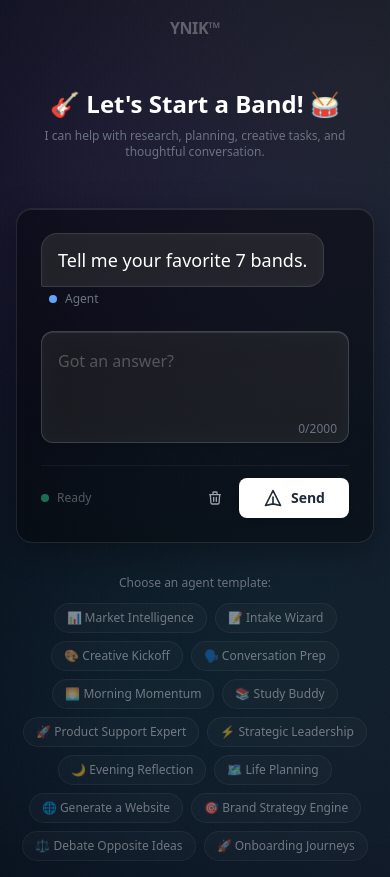
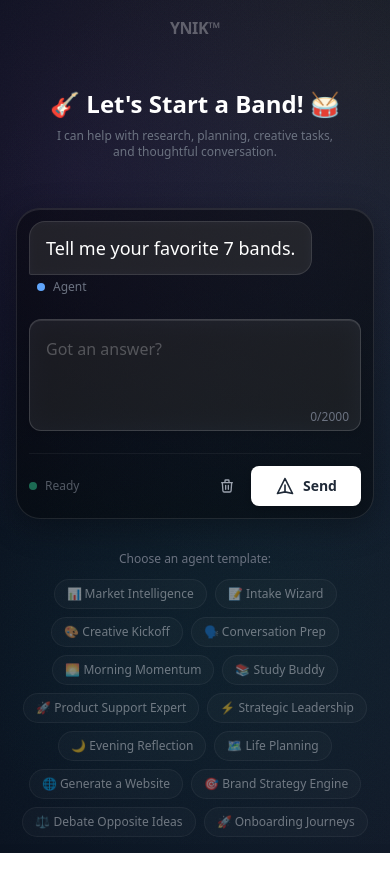
Before and after one commit to doublejosh/yeahnoiknow, a plain HTML site: page agent/index.html in a window 390 px wide. After the commit the page ends 853 px from the top, so only its background shows below. Drawn offline with nearby package versions, Linux system fonts and the light colour scheme.

Commit message:
mobile spacing

```diff
--- a/agent/index.html
+++ b/agent/index.html
@@ -113,12 +113,12 @@
         <h1 class="text-2xl font-semibold mb-2 text-white" id="pageTitle">
             🎸 Let's Start a Band! 🥁
         </h1>
-        <p class="text-xs text-gray-500 hover:text-gray-400 transition-colors duration-500 max-w-xl mx-auto">
+        <p class="text-xs text-gray-500 hover:text-gray-400 transition-colors duration-500 max-w-xl mx-10 md:mx-auto">
             I can help with research, planning, creative tasks, and thoughtful conversation.
         </p>
       </div>
 
-      <div class="chat-container mx-auto p-6 rounded-2xl shadow-2xl">
+      <div class="chat-container mx-auto p-3 md:p-6 rounded-3xl shadow-2xl">
         <div class="space-y-4">
 
           <!-- Messages Area -->
```
